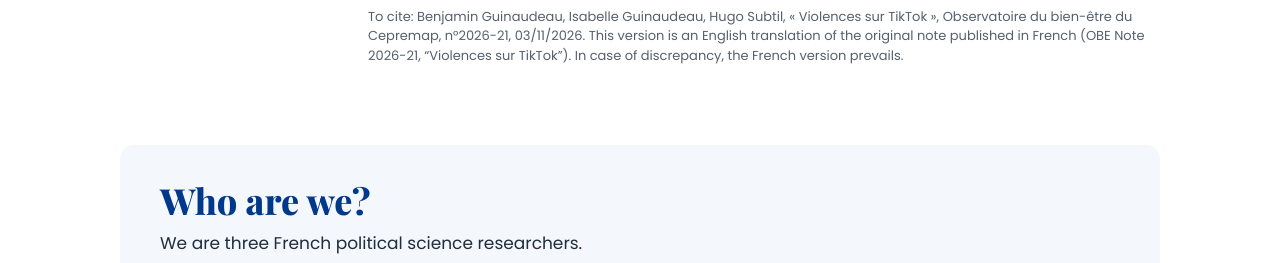
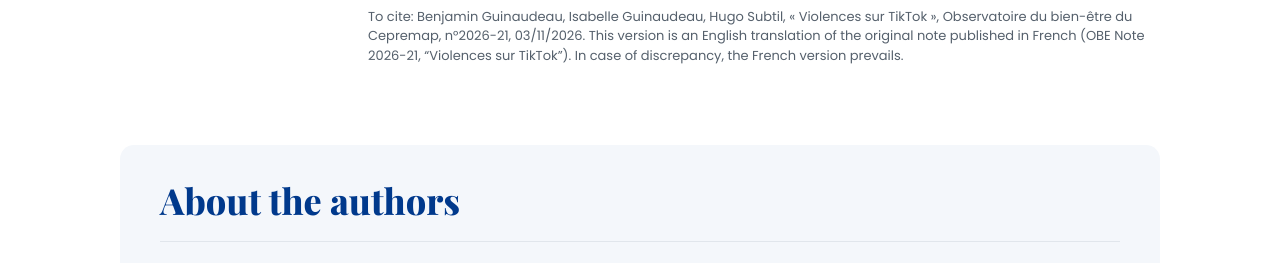
Before and after one commit to benjaminguinaudeau/tiktokforscience, a plain HTML site: page index.html in a window 1280 px wide. Shown: the part 4672-4935 px from the top of the page. Drawn offline with Linux system fonts and the light colour scheme.

Commit message:
Rename the English authors section
Co-Authored-By: Claude Opus 5.5 <noreply@anthropic.com>

```diff
--- a/index.html
+++ b/index.html
@@ -236,8 +236,7 @@
   <section class="about" aria-labelledby="about-title">
     <div class="wrap">
       <div class="about-box">
-        <h2 id="about-title">Who are we?</h2>
-        <p class="about-lead">We are three French political science researchers.</p>
+        <h2 id="about-title">About the authors</h2>
         <ul class="people">
           <li>
             <h3>Benjamin Guinaudeau</h3>
```
